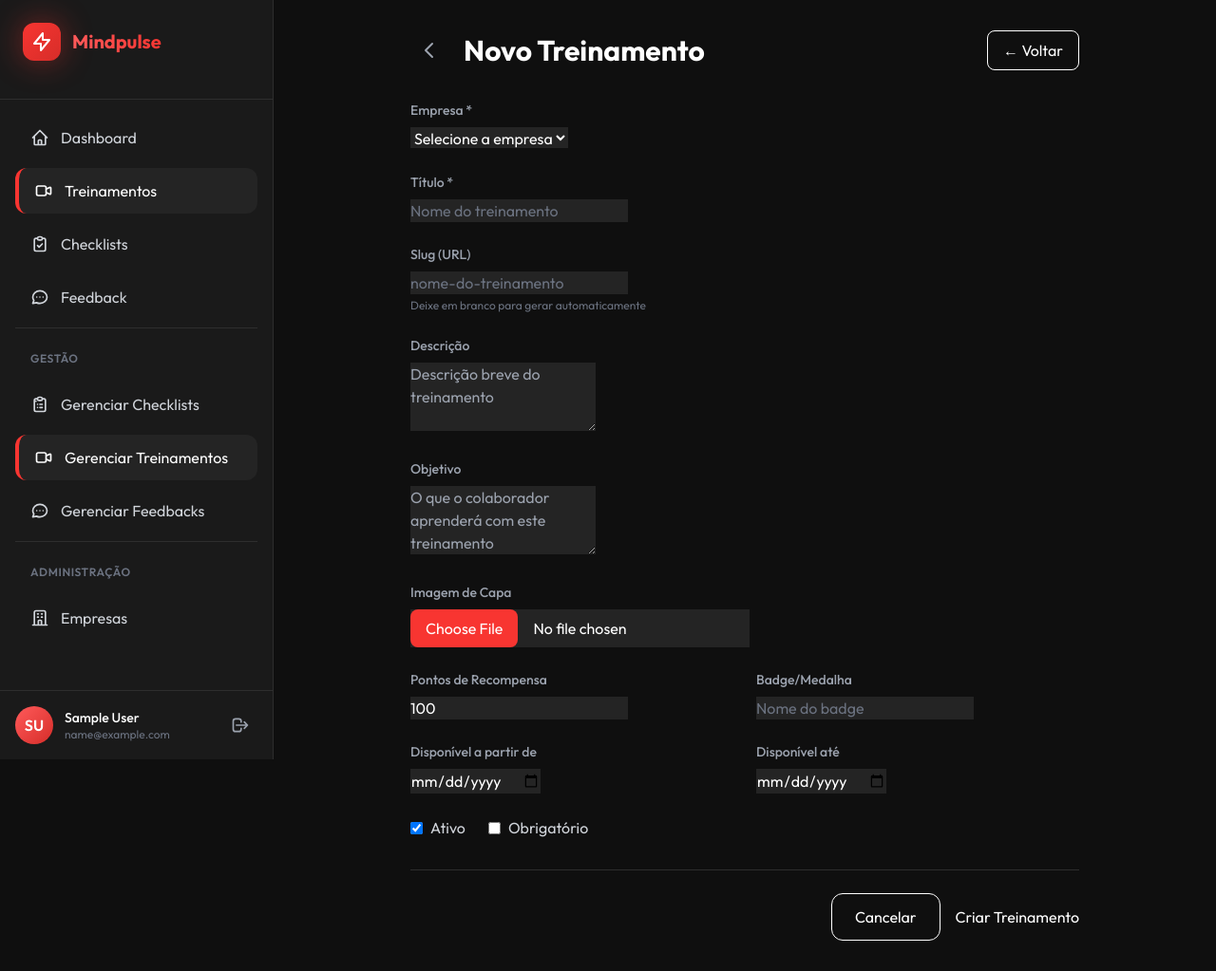
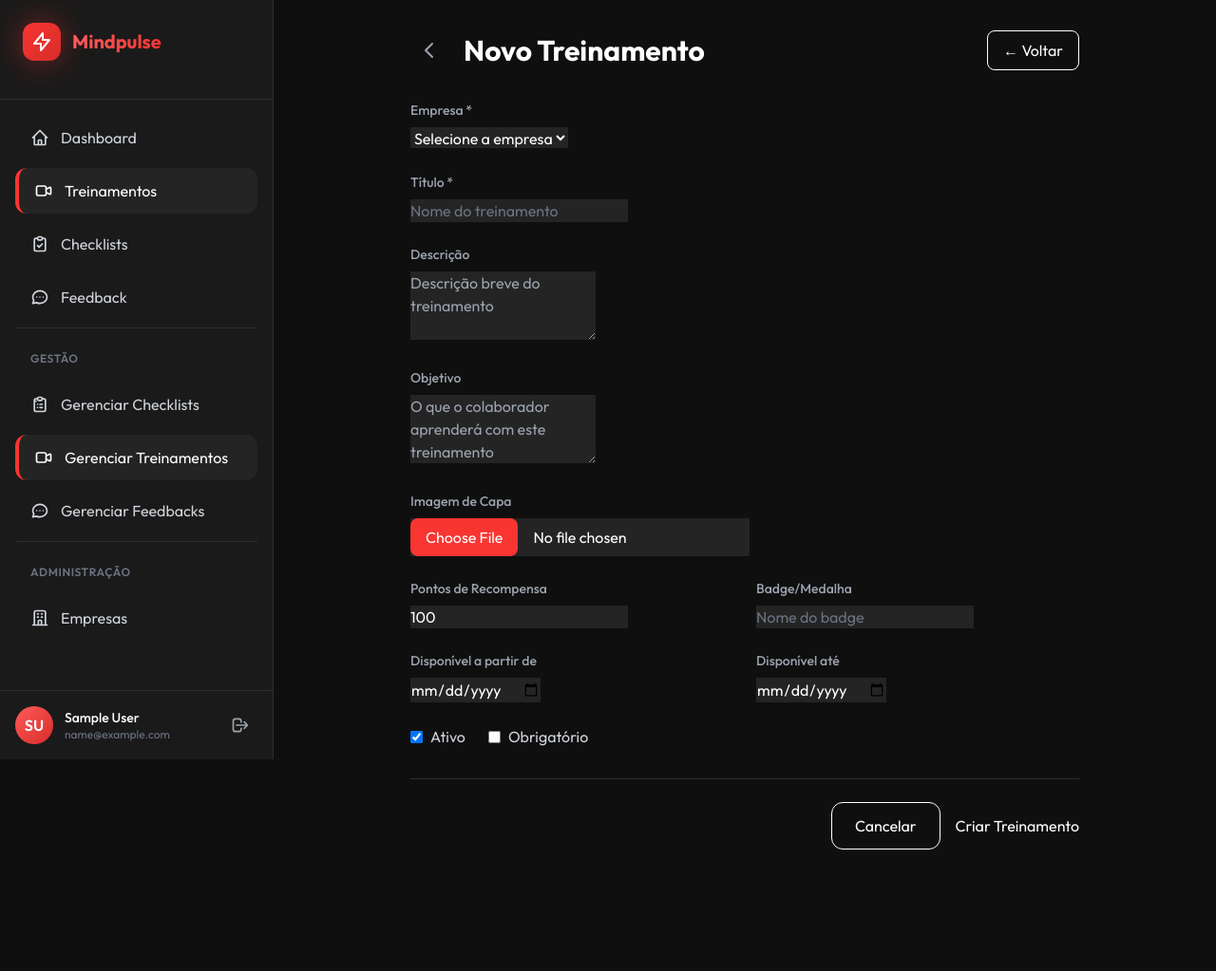
Before and after one commit to GRUPOMINDHUB/MINDPULSE_PY, a Django app: page /trainings/manage/create/ in a window 1280 px wide. Shown: the whole page at 95% size. After the commit the page ends 895 px from the top, so only its background shows below. Run offline with Django 5.2, Linux system fonts and the light colour scheme; the visitor is signed in with stand-in values (Sample User, id 1); data that the repository does not hold is empty; some libraries are stand-ins or nearby versions.

Commit message:
feat: AutomaÃ§Ã£o de slug e refinamento do mÃ³dulo de treinamentos
Funcionalidades:
- Slug gerado automaticamente no model Training.save()
- Campo slug removido dos formulÃ¡rios (TrainingForm e AdminTrainingForm)
- Redirecionamento apÃ³s criaÃ§Ã£o para manage_detail (gestÃ£o de vÃ­deos)
- Feedback visual de processamento de vÃ­deo no upload
- Unicidade de slug garantida dentro da empresa

Melhorias TÃ©cnicas:
- LÃ³gica de slugify movida do view para o model (DRY)
- Signals de processamento funcionam com FileSystemStorage local
- ValidaÃ§Ã£o de unicidade com contador automÃ¡tico
- RemoÃ§Ã£o de import slugify desnecessÃ¡rio na view

UI/UX:
- Campo slug removido do formulÃ¡rio de criaÃ§Ã£o/ediÃ§Ã£o
- Mensagem de sucesso melhorada apÃ³s criaÃ§Ã£o
- Spinner e feedback durante upload de vÃ­deo
- BotÃ£o desabilitado durante processamento
- Mensagem informativa sobre processamento de thumbnail

```diff
--- a/apps/trainings/forms.py
+++ b/apps/trainings/forms.py
@@ -10,7 +10,6 @@ from apps.core.models import Company
 # Widgets reutilizáveis para consistência
 TRAINING_WIDGETS = {
     'title': forms.TextInput(attrs={'class': 'form-input'}),
-    'slug': forms.TextInput(attrs={'class': 'form-input'}),
     'description': forms.Textarea(attrs={'class': 'form-input', 'rows': 3}),
     'objective': forms.Textarea(attrs={'class': 'form-input', 'rows': 3}),
     'reward_points': forms.NumberInput(attrs={'class': 'form-input'}),
@@ -20,7 +19,7 @@ TRAINING_WIDGETS = {
 }
 
 TRAINING_FIELDS = [
-    'title', 'slug', 'description', 'objective',
+    'title', 'description', 'objective',
     'cover_image', 'reward_points', 'reward_badge',
     'is_active', 'is_mandatory',
     'available_from', 'available_until'
--- a/apps/trainings/models.py
+++ b/apps/trainings/models.py
@@ -6,6 +6,7 @@ Sistema de treinamentos com gamificação e recompensas.
 from django.db import models
 from django.conf import settings
 from django.core.validators import FileExtensionValidator
+from django.utils.text import slugify
 
 from apps.core.models import CompanyBaseModel, TimeStampedModel
 
@@ -75,6 +76,21 @@ class Training(CompanyBaseModel):
 
     def __str__(self):
         return self.title
+
+    def save(self, *args, **kwargs):
+        """Gera slug automaticamente a partir do título se não existir."""
+        if not self.slug:
+            base_slug = slugify(self.title)
+            slug = base_slug
+            counter = 1
+
+            # Garante unicidade dentro da empresa
+            while Training.objects.filter(company=self.company, slug=slug).exclude(pk=self.pk).exists():
+                slug = f"{base_slug}-{counter}"
+                counter += 1
+
+            self.slug = slug
+        super().save(*args, **kwargs)
 
     @property
     def total_videos(self):
--- a/apps/trainings/views.py
+++ b/apps/trainings/views.py
@@ -7,7 +7,6 @@ from django.contrib.auth.decorators import login_required
 from django.contrib import messages
 from django.http import JsonResponse
 from django.views.decorators.http import require_POST
-from django.utils.text import slugify
 from django.db.models import Max
 
 from .models import Training, Video, UserProgress, UserTrainingReward
@@ -292,10 +291,6 @@ def training_create(request):
                     'is_admin_master': is_admin,
                 })
 
-            # Gera slug se não informado
-            if not training.slug:
-                training.slug = slugify(training.title)
-
             # Atribui order automaticamente se não foi definido
             if not training.order or training.order == 0:
                 max_order = Training.objects.filter(company=training.company).aggregate(
@@ -304,8 +299,8 @@ def training_create(request):
                 training.order = max_order + 1
 
             training.save()
-            messages.success(request, 'Treinamento criado com sucesso!')
-            return redirect('trainings:manage_list')
+            messages.success(request, 'Treinamento criado com sucesso! Agora você pode adicionar vídeos.')
+            return redirect('trainings:manage_detail', pk=training.pk)
     else:
         if is_admin:
             form = AdminTrainingForm()
--- a/templates/trainings/manage/form.html
+++ b/templates/trainings/manage/form.html
@@ -76,16 +76,6 @@
                 {% if form.title.errors %}
                 <p class="mt-1 text-sm text-red-400">{{ form.title.errors.0 }}</p>
                 {% endif %}
-            </div>
-
-            <!-- Slug -->
-            <div>
-                <label for="id_slug" class="block text-sm font-medium text-gray-400 mb-2">Slug (URL)</label>
-                <input type="text" name="slug" id="id_slug"
-                       value="{{ form.slug.value|default:'' }}"
-                       class="form-input"
-                       placeholder="nome-do-treinamento">
-                <p class="mt-1 text-xs text-gray-500">Deixe em branco para gerar automaticamente</p>
             </div>
 
             <!-- Descrição -->
```
Also changed, not shown: templates/trainings/manage/detail.html (+27 -2 lines).
